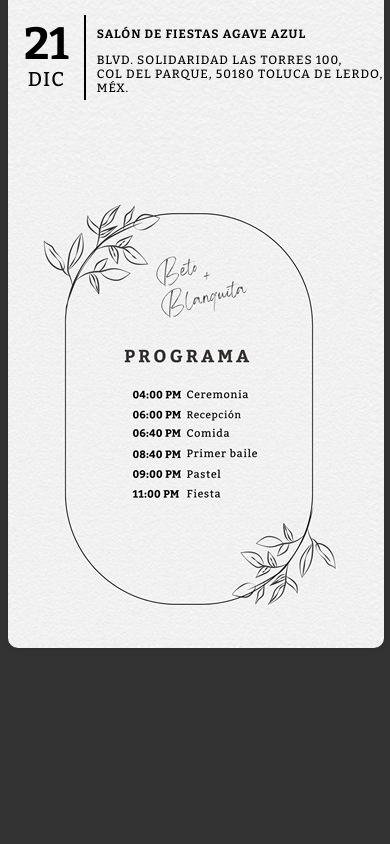
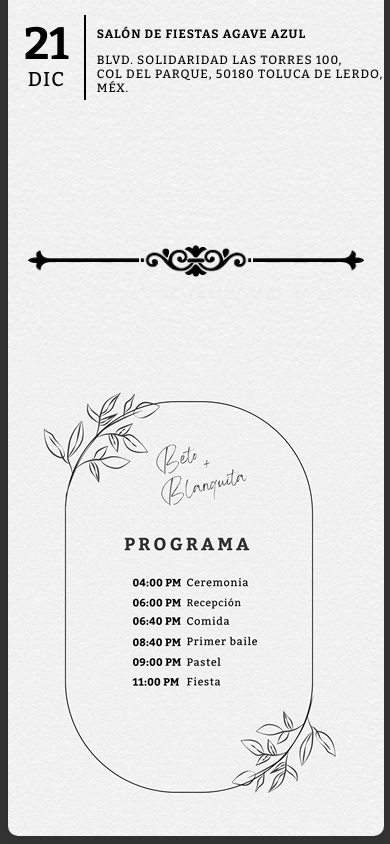
Before and after one commit to luiswebv/bodBB, a website with bundled scripts: page index.html in a window 390 px wide. Shown: the part 744-1588 px from the top of the page. Before the commit the page ends 1400 px from the top, so only its background shows below. Built offline with nearby package versions, Linux system fonts and the light colour scheme; some packages are replaced by stand-ins of ours; a web font is replaced by a local one.

Commit message:
actualizacion(separador)

```diff
--- a/index.html
+++ b/index.html
@@ -9,8 +9,9 @@
     <link rel="preconnect" href="https://fonts.gstatic.com" crossorigin>
     <link href="https://fonts.googleapis.com/css2?family=Qwitcher+Grypen:wght@400;700&display=swap" rel="stylesheet">
     <link href="https://fonts.googleapis.com/css2?family=Bitter:ital,wght@0,100..900;1,100..900&display=swap" rel="stylesheet">
-    <script type="module" src="./index.js"></script>
+    <script type="module" src="/index.js"></script>
     <style>
+
         html {
             box-sizing: border-box;
             padding: 0;
@@ -161,6 +162,12 @@
         .ceremony-list span {
             flex: 1;
         }
+        .content-separator {
+            display: block;
+            width: 100%;
+            max-width:400px;
+            margin: 20px auto;
+        }
         /*MEDIA QUERIES*/
         @media (min-width: 580px) {
             .names {
@@ -222,6 +229,9 @@
             .marco-hd {
                 display: none;
             }
+            .content-separator {
+                width: 90%;
+            }
         }
         @media (max-width: 440px) {
             .marco {
@@ -254,6 +264,8 @@
               <p class="event-location">BLVD. SOLIDARIDAD LAS TORRES 100, <br> COL DEL PARQUE, 50180 TOLUCA DE LERDO, MÉX.</p>
             </div>
         </div>
+        <img src="/images/separador.png" alt="Separador" class="content-separator">
+
         <section class="marco">
                 <!-- <h2>PROGRAMA</h2>
                 <ul class="ceremony-list">
--- a/index.js
+++ b/index.js
@@ -1,3 +1,3 @@
-import { inject } from '@vercel/analytics';
+import { inject } from 'https://cdn.skypack.dev/@vercel/analytics';
 
 inject();
```
Also changed, not shown: images/separador.png (added).
